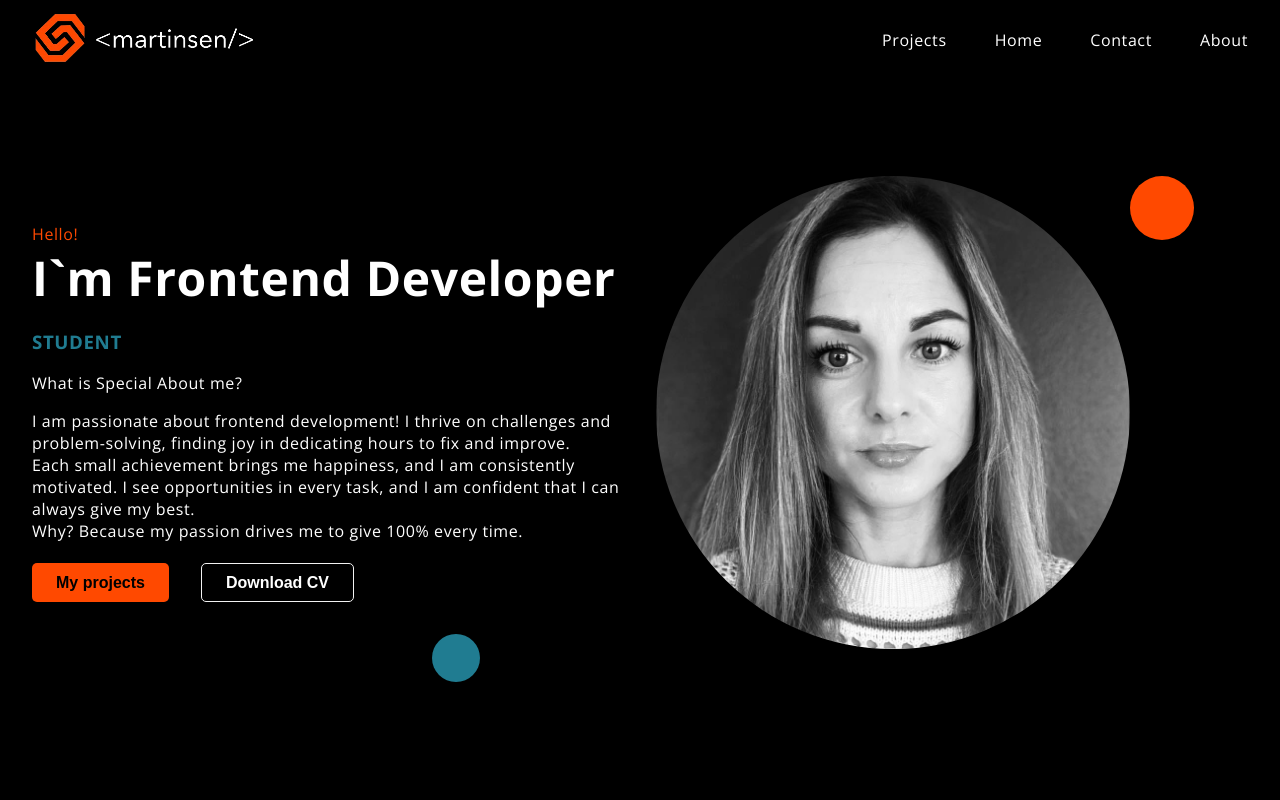
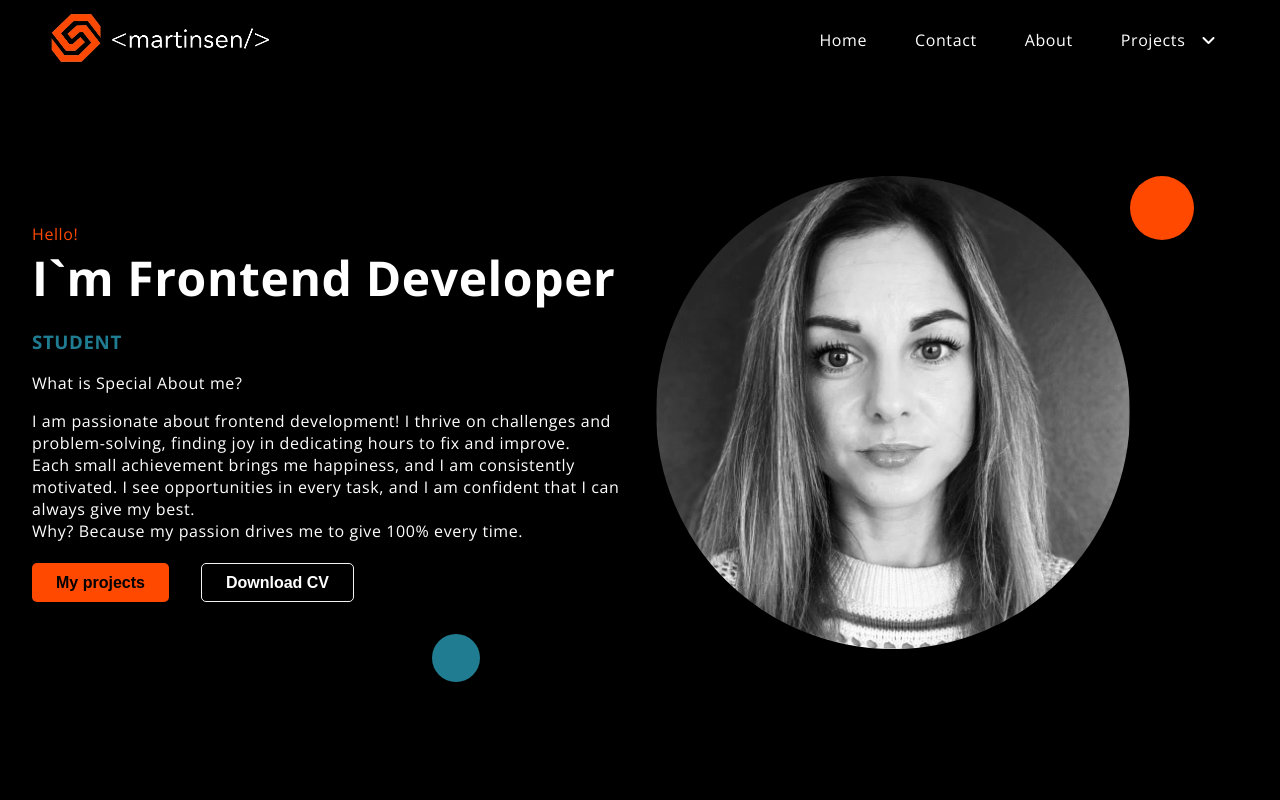
Before and after one commit to WeronikaMartinsen/portfolio, a plain HTML site: page index.html in a window 1280 px wide. Shown: the top 800 px of the page. Drawn offline with nearby package versions, Linux system fonts and the light colour scheme; a web font is replaced by a local one.

Commit message:
fixed navbar

```diff
--- a/css/general.css
+++ b/css/general.css
@@ -128,3 +128,6 @@ button {
   margin-top: 2em;
   margin-left: 25em;
 }
+.margin-left {
+  margin-left: 1em;
+}
--- a/css/navbar.css
+++ b/css/navbar.css
@@ -1,5 +1,6 @@
 .navbar,
-.navList {
+.navList,
+.flex-display {
   display: flex;
   justify-content: center;
   align-items: center;
@@ -7,7 +8,7 @@
 .navbar {
   height: 5em;
   justify-content: space-between;
-  margin: 0 2em 0 2em;
+  margin: 0 4em 0 3em;
 }
 .nav img {
   width: 14em;
@@ -40,6 +41,7 @@
   display: block;
   background-color: var(--black);
 }
+
 .dropdown-item:hover,
 .dropdown-item:active {
   background-color: var(--orange-lighter);
@@ -51,6 +53,7 @@
 .navList li:active {
   color: var(--orange);
 }
+
 .menu {
   display: none;
   position: relative;
--- a/index.html
+++ b/index.html
@@ -75,7 +75,7 @@
             <div class="hero-image-div">
               <img class="border-round extraStyle"
                 src="/images/myImage.jpg"
-                alt="Image myself."
+                alt="Image of myself."
               />
               <div class="dot border-round margin-button"></div>
             </div>
--- a/js/navbar.js
+++ b/js/navbar.js
@@ -7,17 +7,18 @@ navbar.innerHTML = `<div class="nav"><a href="#home">
 <i id="hidden" class="fa-solid fa-rectangle-xmark close-button"></i></div>
 <div class="navListContainer">
 <ul class="navList">
+  <li><a href="#home">Home</a></li>
+  <li><a href="#contact">Contact</a></li>
+  <li><a href="#about">About</a></li>
   <li class="dropdown">
-    Projects
+    <div class="flex-display">Projects<i class="fa-solid fa-angle-down margin-left"></i></div>
     <div class="dropdown-content">
       <a href="https://celebrated-chebakia-e82c27.netlify.app/" class="dropdown-item">Web & Dev Parenthood</a>
       <a href="https://classy-rabanadas-8c360c.netlify.app/" class="dropdown-item">Rainy-Days</a>
       <a href="https://symphonious-marigold-52e292.netlify.app/" class="dropdown-item">Science Museum</a>
     </div>
   </li>
-  <li><a href="#home">Home</a></li>
-  <li><a href="#contact">Contact</a></li>
-  <li><a href="#about">About</a></li>
+
 </ul>
 </div>
 </div>
```
